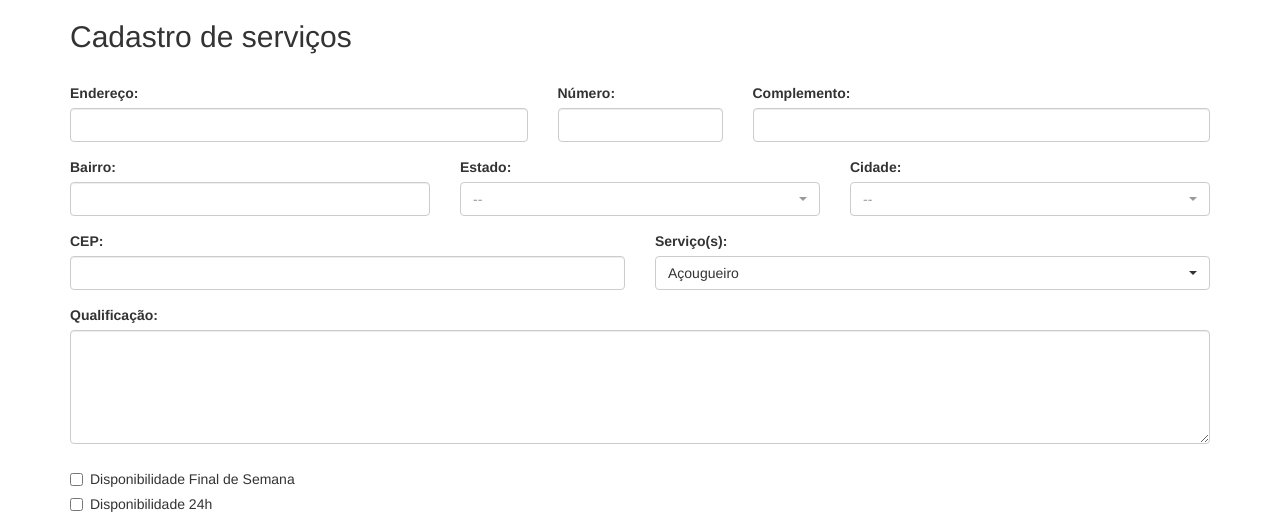
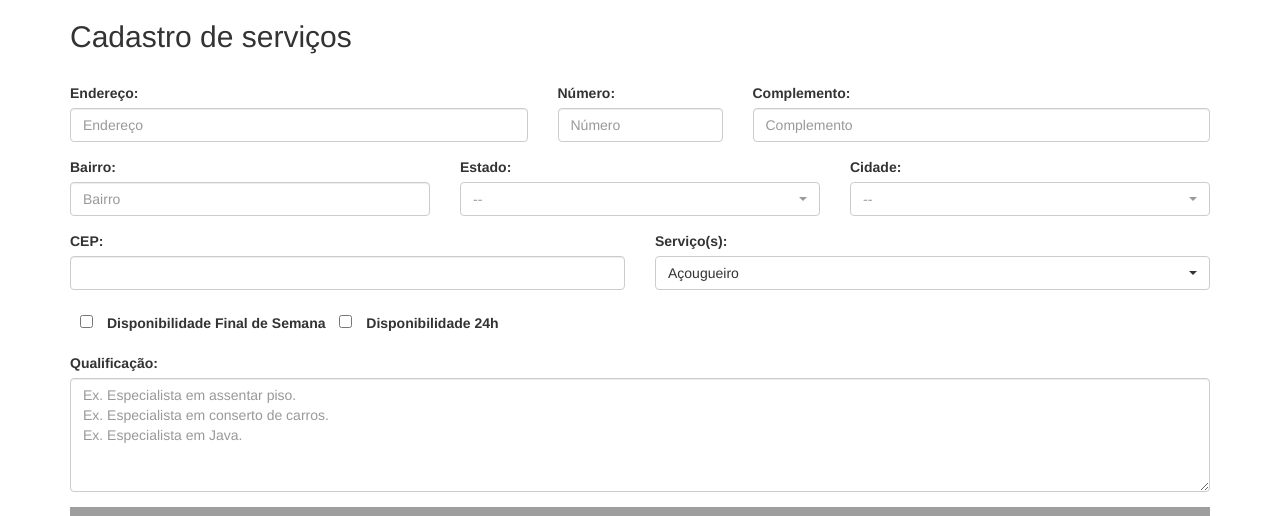
Before and after one commit to giovannealmeida/versalius-akijob, a CodeIgniter app: page /akijob/register_service/index in a window 1280 px wide. Shown: the top 516 px of the page. Run offline with CodeIgniter, Linux system fonts and the light colour scheme; data comes from the database, SQL or seed files in the repository; some libraries are stand-ins or nearby versions; grey boxes are pictures that could not be loaded.

Commit message:
Correções no form de cadastro

```diff
--- a/application/controllers/Register_service.php
+++ b/application/controllers/Register_service.php
@@ -20,10 +20,10 @@ class Register_service extends CI_Controller {
             $this->form_validation->set_rules('selectState', 'Estado', 'required');
             $this->form_validation->set_rules('selectCity', 'Cidade', 'required');
             $this->form_validation->set_rules('zipCode', 'CEP', 'required');
-            $this->form_validation->set_rules('latitude', 'Latitude', 'required');
-            $this->form_validation->set_rules('longitude', 'Longitude', 'required');
+            $this->form_validation->set_rules('latitude', 'Latitude', 'required|callback_points_maps');
 
             $this->form_validation->set_message('required', 'O campo %s é obrigatório');
+            $this->form_validation->set_message('points_maps', 'Click no mapa para marcar sua localização');
             $this->form_validation->set_error_delimiters('<div class="error">', '</div>');
 
             if ($this->form_validation->run() !== FALSE) {
@@ -36,8 +36,14 @@ class Register_service extends CI_Controller {
                 $form['zip_code'] = $this->input->post('zipCode');
                 $form['latitude'] = $this->input->post('latitude');
                 $form['longitude'] = $this->input->post('longitude');
-                $form['description'] = $this->input->post('description');
+                $form['qualification'] = $this->input->post('qualification');
                 $form['id_job'] = $this->input->post('selectService');
+                if ($this->input->post('availability_fds') != NULL) {
+                    $form['availability_fds'] = $this->input->post('availability_fds');
+                }
+                if ($this->input->post('availability_24h') != NULL) {
+                    $form['availability_24h'] = $this->input->post('availability_24h');
+                }
                 $confirmationInsert = $this->Register_service_model->insertServices($form);
                 if ($confirmationInsert) {
                     $this->session->set_flashdata("mensagem", "Cadastro realizado com sucesso");
@@ -62,4 +68,8 @@ class Register_service extends CI_Controller {
         $this->load->view("register_service.php", $data);
     }
 
+    public function callback_points_maps() {
+        return false;
+    }
+
 }
--- a/application/views/register_service.php
+++ b/application/views/register_service.php
@@ -14,9 +14,9 @@
         <div class="container" style="height:50%;">
             <h2>Cadastro de serviços</h2>
             <br>
-            <form action="<?= base_url('index.php/register_service/index'); ?>" method="post" id="registerService">
-                <input id="latitude" name="latitude" type="hidden">
-                <input id="longitude" name="longitude" type="hidden">
+            <?php echo form_open('register_service/index', array('id' => "registerService")); ?>
+            <?php echo form_input(array('name' => 'latitude', 'class' => 'form-control', 'id' => 'latitude', 'type' => "hidden")); ?>
+            <?php echo form_input(array('name' => 'longitude', 'class' => 'form-control', 'id' => 'longitude', 'type' => "hidden")); ?>
             <?php if (validation_errors()): ?>
                 <div class="alert alert-danger">
                     <strong>Erros no formulário!</strong><br/>
@@ -27,127 +27,108 @@
             <?php if ($this->session->flashdata("mensagem")) : ?>
                 <div class="alert alert-success">
                     <strong><?php echo $this->session->flashdata("mensagem"); ?></strong><br/>
-                        <br/>
                 </div>
             <?php elseif ($this->session->flashdata("erro")): ?>
                 <div class="alert alert-danger">
                     <strong><?php echo $this->session->flashdata("mensagem"); ?></strong><br/>
-                        <br/>
                 </div>
             <?php endif; ?>
             <div class = "row">
                 <div class="col-md-5">
                     <div class="form-group">
-                            <label>Endereço:</label>
-                            <?php echo form_input(array('name' => 'address', 'class' => 'form-control', 'id' => 'address'), set_value('address', $this->input->post('address') == NULL ? '' : $this->input->post('address'))); ?>
+                        <?php echo form_label('Endereço: ', 'address'); ?>
+                        <?php echo form_input(array('name' => 'address', 'class' => 'form-control', 'id' => 'address', 'placeholder' => "Endereço"), set_value('address')); ?>
                     </div>
                 </div>
                 <div class="col-md-2">
                     <div class="form-group">
-                            <label>Número:</label>
-                            <?php echo form_input(array('name' => 'number', 'class' => 'form-control', 'id' => 'number'), set_value('number', $this->input->post('number') == NULL ? '' : $this->input->post('number'))); ?>
+                        <?php echo form_label('Número: ', 'number'); ?>
+                        <?php echo form_input(array('name' => 'number', 'class' => 'form-control', 'id' => 'number', 'placeholder' => "Número"), set_value('number')); ?>
                     </div>
                 </div>
                 <div class="col-md-5">
                     <div class="form-group">
-                            <label>Complemento:</label>
-                            <?php echo form_input(array('name' => 'complement', 'class' => 'form-control', 'id' => 'complement'), set_value('complement', $this->input->post('complement') == NULL ? '' : $this->input->post('complement'))); ?>
+                        <?php echo form_label('Complemento: ', 'complement'); ?>
+                        <?php echo form_input(array('name' => 'complement', 'class' => 'form-control', 'id' => 'complement', 'placeholder' => "Complemento"), set_value('complement')); ?>
                     </div>
                 </div>
             </div>
-
             <div class = "row">
                 <div class="col-md-4">
                     <div class="form-group">
-                            <label>Bairro:</label>
-                            <?php echo form_input(array('name' => 'neighborhood', 'class' => 'form-control', 'id' => 'neighborhood'), set_value('neighborhood', $this->input->post('neighborhood') == NULL ? '' : $this->input->post('neighborhood'))); ?>
+                        <?php echo form_label('Bairro: ', 'neighborhood'); ?>
+                        <?php echo form_input(array('name' => 'neighborhood', 'class' => 'form-control', 'id' => 'neighborhood', 'placeholder' => "Bairro"), set_value('neighborhood')); ?>
                     </div>
                 </div>
                 <div class="col-md-4">
                     <div class="form-group">
-                            <label>Estado:</label>
-                            <?php if ($this->input->post('selectState') != NULL): ?>
-                                <?php $selectedState = array($this->input->post('selectState')); ?>
-                            <?php else : ?>
-                                <?php $selectedState = array(0); ?>
-                            <?php endif; ?>
+                        <?php echo form_label('Estado: ', 'name'); ?>
                         <?php $optionsState = array("" => "--"); ?>
                         <?php foreach ($states as $state) : ?>
                             <?php $optionsState += array($state['id'] => $state['name'] . ' - ' . $state['initials']); ?>
                         <?php endforeach; ?>
-                            <?php echo form_dropdown(array('class' => "selectpicker", 'data-live-search' => "true", 'data-width' => "100%", 'name' => "selectState", 'id' => "selectState",), $optionsState, ($this->input->post('selectState')) ? $this->input->post('selectState') : $selectedState); ?>
+                        <?php echo form_dropdown(array('class' => "selectpicker", 'data-live-search' => "true", 'data-width' => "100%", 'name' => "selectState", 'id' => "selectState",), $optionsState, set_value('selectState')); ?>
                     </div>
                 </div>
                 <div class="col-md-4">
                     <div class="form-group">
-                            <label>Cidade:</label>
+                        <?php echo form_label('Cidade: ', 'name'); ?>
+                        <?php $optionsCity = array(NULL => "--") ?>
                         <?php if (isset($citys)) : ?>
                             <?php foreach ($citys as $city) : ?>
                                 <?php $optionsCity[$city["id"]] = $city["name"]; ?>
                             <?php endforeach; ?>
-                                <?php $selectedCity = array($this->input->post('selectCity')); ?>
-                            <?php else : ?>
-                                <?php $optionsCity = array("" => " -- "); ?>
-                                <?php $selectedCity = array(0); ?>
                         <?php endif; ?>
-                            <?php echo form_dropdown(array('class' => "selectpicker", 'data-live-search' => "true", 'data-width' => "100%", 'name' => "selectCity", 'id' => "selectCity",), $optionsCity, ($this->input->post('selectCity')) ? $this->input->post('selectCity') : $selectedCity); ?>
+                        <?php echo form_dropdown(array('class' => "selectpicker", 'data-live-search' => "true", 'data-width' => "100%", 'name' => "selectCity", 'id' => "selectCity",), $optionsCity, set_value('selectCity')); ?>
                     </div>
                 </div>
             </div>
             <div class = "row">
                 <div class="col-md-6">
                     <div class="form-group">
-                            <label>CEP:</label>
-                            <?php echo form_input(array('name' => 'zipCode', 'class' => 'form-control', 'id' => 'zipCode'), set_value('zipCode', $this->input->post('zipCode') == NULL ? '' : $this->input->post('zipCode'))); ?>
+                        <?php echo form_label('CEP: ', 'zipCode'); ?>
+                        <?php echo form_input(array('name' => 'zipCode', 'class' => 'form-control', 'id' => 'zipCode', 'pattern' => "\(\d{2}\)\d{4}-\d{4}"), set_value('zipCode')); ?>
                     </div>
                 </div>
                 <div class="col-md-6">
                     <div class="form-group">
-                            <label>Serviço(s):</label>
-                            <?php if ($this->input->post('selectService') != NULL): ?>
-                                <?php $selectedService = array($this->input->post('selectService')); ?>
-                            <?php else : ?>
-                                <?php $selectedService = array(0); ?>
-                            <?php endif; ?>
+                        <?php echo form_label('Serviço(s): ', 'name'); ?>
                         <?php foreach ($jobs as $job): ?>
                             <?php $optionsService[$job['id']] = $job['name']; ?>
                         <?php endforeach; ?>
-                            <?php echo form_dropdown(array('class' => "selectpicker", 'data-live-search' => "true", 'data-width' => "100%", 'name' => "selectService", 'id' => "selectService",), $optionsService, ($this->input->post('selectService')) ? $this->input->post('selectService') : $selectedService); ?>
+                        <?php echo form_dropdown(array('class' => "selectpicker", 'data-live-search' => "true", 'data-width' => "100%", 'name' => "selectService", 'id' => "selectService",), $optionsService, set_value('selectService')); ?>
                     </div>
                 </div>
             </div>
             <div class = "row">
                 <div class="col-md-12">
                     <div class="form-group">
-                            <label>Qualificação:</label>
-                            <textarea name="description" id="description" class="form-control" rows="5" id="description" ><?php $this->input->post('description') == NULL ? '' : $this->input->post('description') ?></textarea>
+                        <?php echo form_checkbox(array('name' => "availability_fds", 'id' => 'availability_fds', 'value' => 1, 'style' => 'margin:10px', 'checked' => set_checkbox('availability_fds', 1, false))) . form_label('Disponibilidade Final de Semana', 'availability_fds'); ?>
+                        <?php echo form_checkbox(array('name' => 'availability_24h', 'id' => 'availability_24h', 'value' => 1, 'style' => 'margin:10px', 'checked' => set_checkbox('availability_fds', 1, false))) . form_label('Disponibilidade 24h', 'availability_24h'); ?>
                     </div>
                 </div>
             </div>
-
             <div class = "row">
                 <div class="col-md-12">
                     <div class="form-group">
-                            <div class="checkbox">
-                                <label><input type="checkbox" value="">Disponibilidade Final de Semana</label>
-                            </div>
-                            <div class="checkbox">
-                                <label><input type="checkbox" value="">Disponibilidade 24h</label>
+                        <?php echo form_label('Qualificação: ', 'qualification'); ?>
+                        <textarea name="qualification" id="qualification" class="form-control" rows="5" placeholder="Ex. Especialista em assentar piso.
+Ex. Especialista em conserto de carros.
+Ex. Especialista em Java." ><?php echo set_value('qualification'); ?></textarea>
                     </div>
                 </div>
             </div>
-                </div>
-            </form>
+            <?php echo form_close(); ?>
             <div class="col-md-12" style="height: 100%;">
                 <!-- BEGIN MAPA -->
                 <div id="map"></div>
-                <input id="pac-input" class="controls" type="text" placeholder="Pesquisar">
+                <?php echo form_input(array('class' => 'controls', 'id' => 'pac-input', 'placeholder' => "Pesquisar")); ?>
                 <!-- END MAPA-->
             </div>
             <div class = "row">
                 <div style="margin-top: 30px; margin-bottom: 30px; float: right;">
-                    <button type="button" class="btn btn-danger">Cancelar</button>
-                    <button type="submit" class="btn btn-success" id="register">Cadastrar</button>
+                    <?php echo form_submit('submit', 'Cancelar', array('class' => "btn btn-danger", 'id' => "cancel")); ?>
+                    <?php echo form_submit('submit', 'Cadastrar', array('class' => "btn btn-success", 'id' => "register")); ?>
                 </div>
             </div>
         </div>
```
Lines whose indentation alone changed are shown as unchanged.
